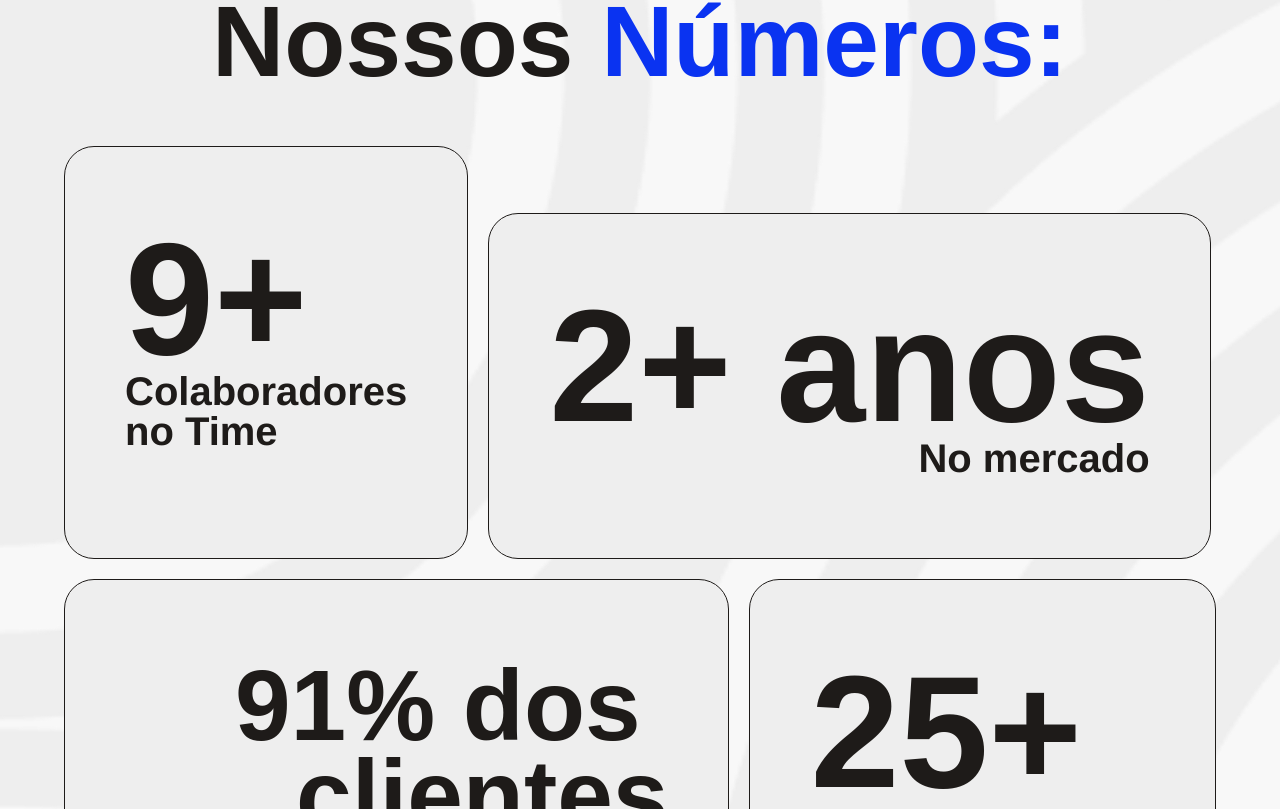
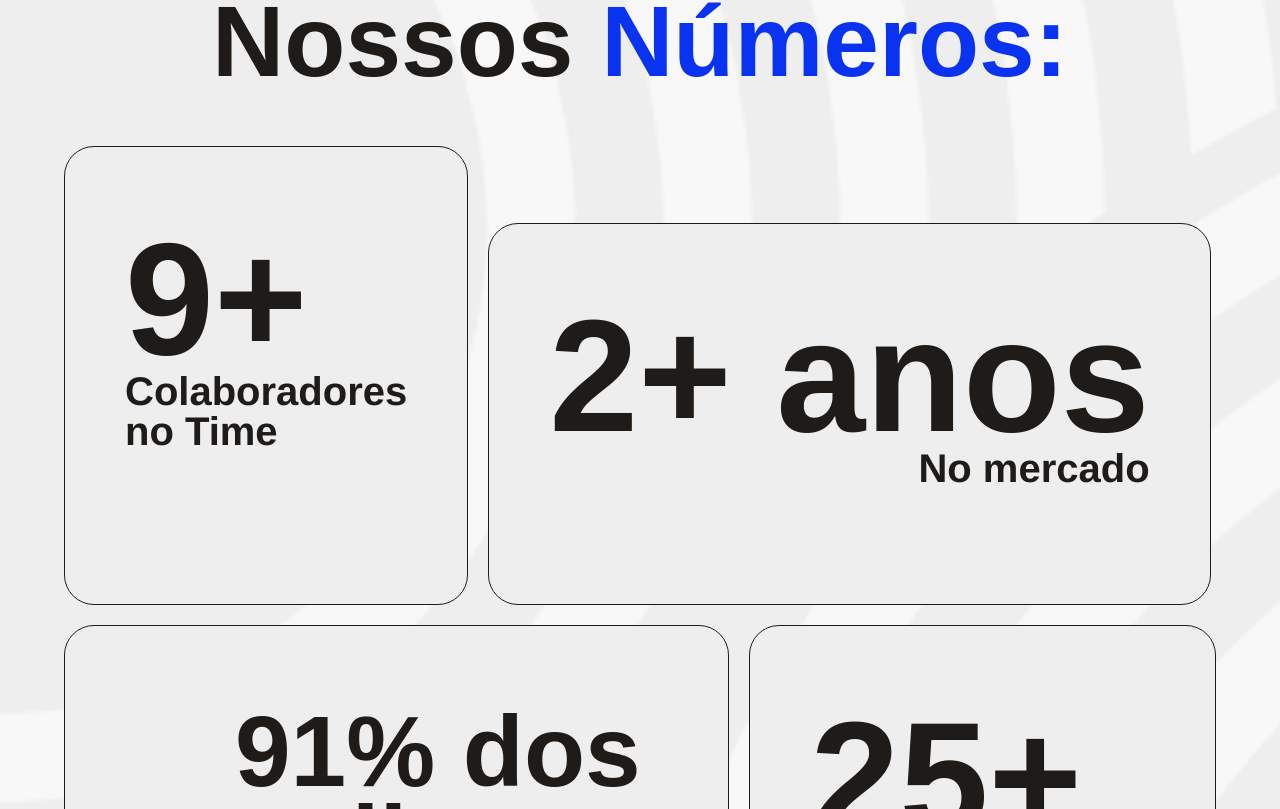
Before and after one commit to lucastdcs/ReforMar, a React (Vite) app: page / in a window 1280 px wide. Shown: the part 8071-8880 px from the top of the page. Built offline with nearby package versions, Linux system fonts and the light colour scheme.

Commit message:
Updated General Responsiviness

```diff
--- a/src/Components/Badges/Badges.styled.js
+++ b/src/Components/Badges/Badges.styled.js
@@ -9,7 +9,7 @@ const StyledContainer = styled.div`
     gap: 1.6rem;
     padding: 6rem 0;
     /* margin: 0 1rem; */
-    overflow-x: auto; /* Permite a rolagem horizontal */
+    overflow-x: auto;
 
     /* Esconde a scrollbar em WebKit (Chrome, Safari) */
     ::-webkit-scrollbar {
@@ -23,8 +23,11 @@ const StyledContainer = styled.div`
     -ms-overflow-style: none;
 
     @media (max-width: 515px) {
-        /* justify-content: start; */
-        overflow-x: auto;
+        /* justify-content: start;
+        overflow-x: auto; */
+
+        /* flex-direction: column; */
+        flex-wrap: wrap;
     }
 `;
 
--- a/src/Components/ContactUs/ContactUs.styled.js
+++ b/src/Components/ContactUs/ContactUs.styled.js
@@ -122,6 +122,10 @@ export const StyledArchive = styled.div`
         width: 100%;
     }
 
+    ::file-selector-button {
+    display: none;
+    }
+
 `;
 
 
--- a/src/Components/FeedbackCard/FeedbackCard.styled.js
+++ b/src/Components/FeedbackCard/FeedbackCard.styled.js
@@ -18,6 +18,7 @@ const StyledContainer = styled.div`
         grid-column: 1;
         grid-row: 1 / span 2;
         align-self: center;
+        margin-right: 1rem;
     }
 
     .fb_name{
@@ -52,6 +53,9 @@ const StyledContainer = styled.div`
         line-height: normal;
     }
 
+    @media (max-width:428px){
+        width: 90vw;
+    }
 `;
 
 export default StyledContainer;
--- a/src/Components/NumbersGrid/NumbersGrid.styled.js
+++ b/src/Components/NumbersGrid/NumbersGrid.styled.js
@@ -6,9 +6,10 @@ export const StyledNumbersGrid = styled.div`
     margin-bottom: 8rem;
 
     max-width: 150rem;
-    height: 70rem;
+    min-height: 70rem;
+    max-height: 100%;
     display: grid;
-    grid-template-rows: 1fr 2fr 2fr 1fr;
+    grid-template-rows: 0.3fr 2fr 2fr 0.3fr;
     grid-template-columns: 1fr 2fr 1fr;
     grid-gap: 2rem;
 
--- a/src/Pages/Início.jsx
+++ b/src/Pages/Início.jsx
@@ -143,6 +143,7 @@ const Inicio = () => {
     width: 100vw;
     color: var(--black);
     text-align: center;
+    height: max-content;
 
   `;
 
```
